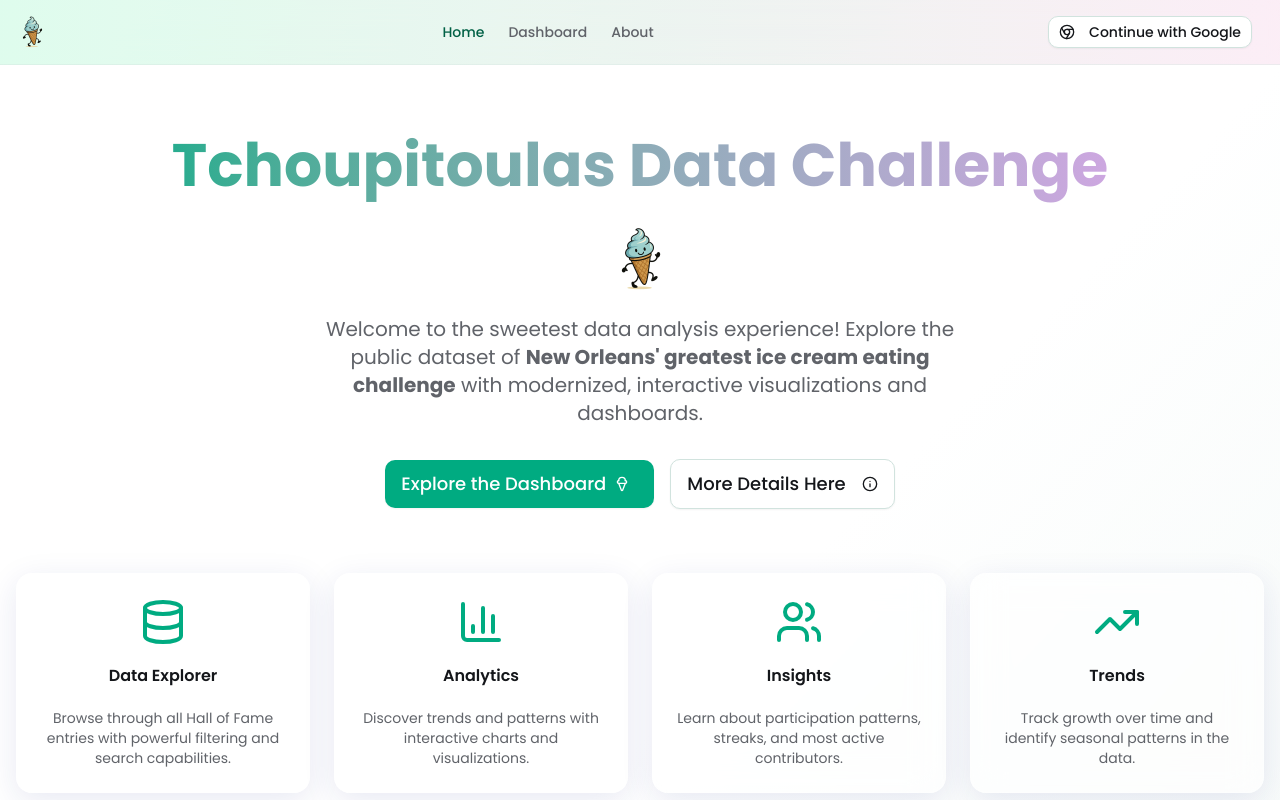
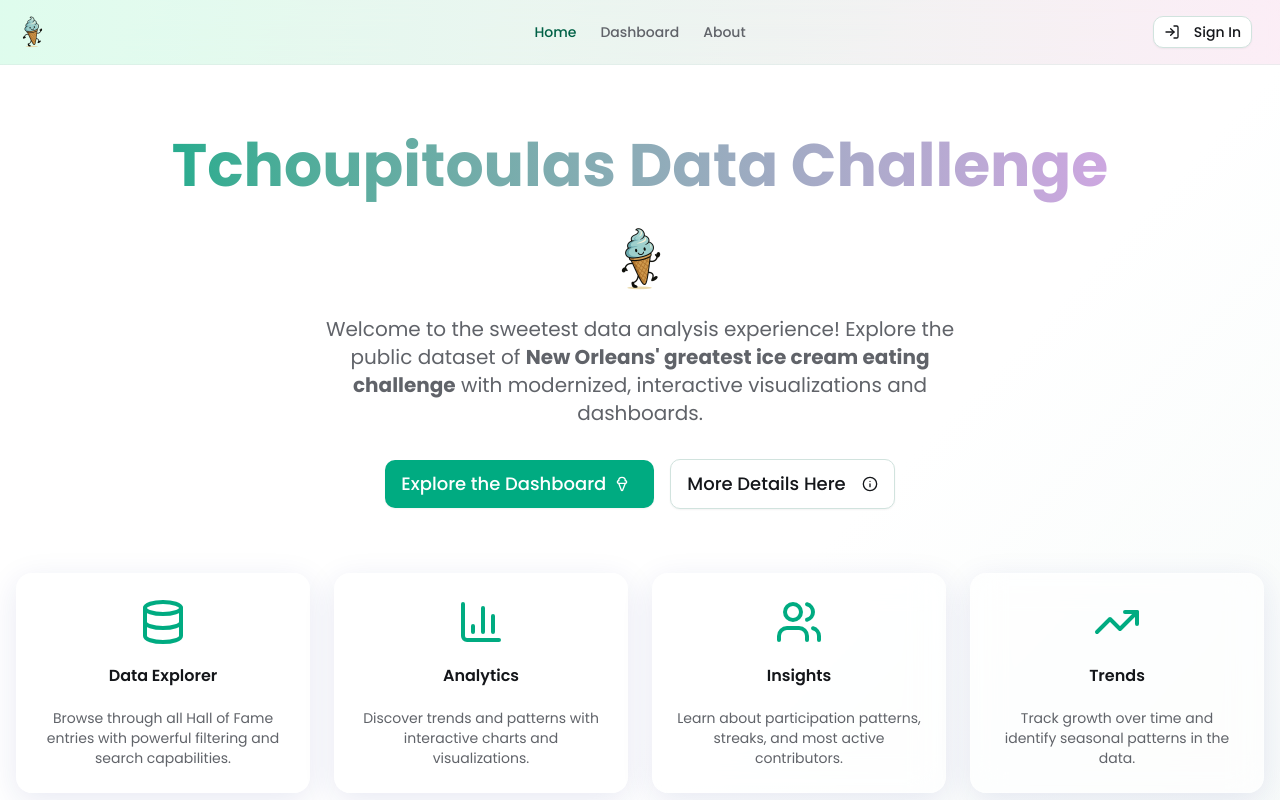
Before and after one commit to aaronfeingold/tchoupitoulas-data-challenge, a Next.js app: page / in a window 1280 px wide. Shown: the top 800 px of the page. Built offline with nearby package versions, Linux system fonts and the light colour scheme; no server answers.

Commit message:
Refactor Navbar layout and update UserAvatar component import
- Changed the Navbar layout from flex to grid for better responsiveness and alignment.
- Updated the UserAvatar component to use NavigateToSignInButton instead of SignInButton for improved navigation to the sign-in page.

```diff
--- a/src/components/auth/user-avatar.tsx
+++ b/src/components/auth/user-avatar.tsx
@@ -3,7 +3,7 @@
 import { useSession } from "next-auth/react";
 import { Button } from "@/components/ui/button";
 import { SignOutButton } from "./sign-out-button";
-import { SignInButton } from "./sign-in-button";
+import { NavigateToSignInButton } from "./sign-in-button";
 import { User, Settings } from "lucide-react";
 import { getAvatarComponent } from "@/components/avatars/ice-cream-avatars";
 import {
@@ -41,7 +41,7 @@ export function UserAvatar() {
   }
 
   if (!session) {
-    return <SignInButton variant="outline" size="sm" />;
+    return <NavigateToSignInButton variant="outline" size="sm" />;
   }
 
   const user = session.user;
--- a/src/components/navbar.tsx
+++ b/src/components/navbar.tsx
@@ -79,9 +79,9 @@ export function Navbar() {
     >
       <div className="bg-gradient-to-r from-emerald-100/70 to-pink-100/70 backdrop-blur-md border-b border-border/40">
         <div className="container mx-auto px-4">
-          <div className="flex items-center justify-between h-16">
+          <div className="grid grid-cols-2 md:grid-cols-3 items-center h-16">
             {/* Left side - Tchoup Data image */}
-            <div className="flex items-center">
+            <div className="flex justify-start">
               <button
                 onClick={handleHomeClick}
                 className="flex items-center space-x-2 hover:opacity-80 transition-opacity"
@@ -96,8 +96,8 @@ export function Navbar() {
               </button>
             </div>
 
-            {/* Center - Navigation links (desktop only) */}
-            <div className="hidden md:flex items-center space-x-6">
+            {/* Center - Navigation links (desktop only) - truly centered */}
+            <div className="hidden md:flex items-center justify-center space-x-6">
               <Link
                 href="/"
                 className={`text-sm font-medium transition-colors hover:text-emerald-700 ${
@@ -129,8 +129,8 @@ export function Navbar() {
             </div>
 
             {/* Right side - User avatar and mobile menu */}
-            <div className="flex items-center space-x-3">
-              {/* User Avatar - always visible */}
+            <div className="flex items-center justify-end space-x-3">
+              {/* User Avatar - always visible on desktop */}
               <div className="hidden md:block">
                 <UserAvatar />
               </div>
```
